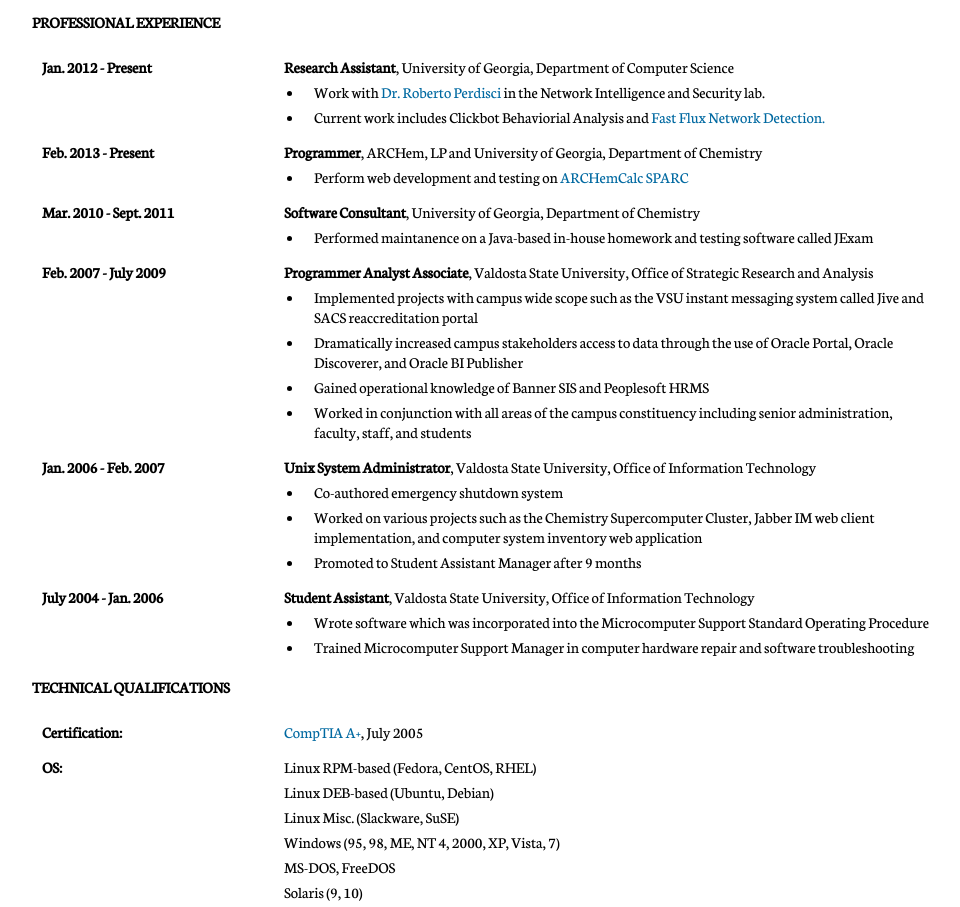
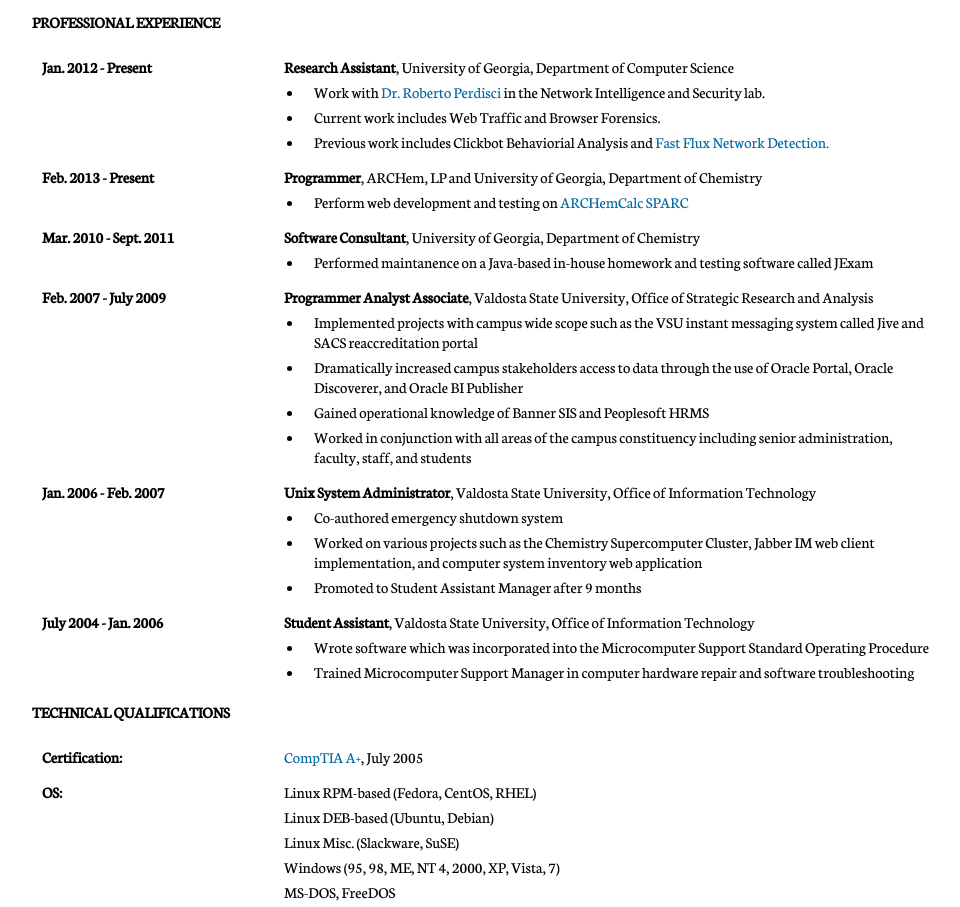
Before and after one commit to cjneasbi/home_page, a plain HTML site: page resume.html in a window 1280 px wide. Shown: the part 904-1811 px from the top of the page, without its empty margins (158-1118 px from the left). Drawn offline with Linux system fonts and the light colour scheme; a web font is replaced by a local one.

Commit message:
Updated resume.

```diff
--- a/resume.html
+++ b/resume.html
@@ -104,7 +104,8 @@
                                         <p><span class="bspan">Research Assistant</span>, University of Georgia, Department of Computer Science</p>
                                         <ul>
                                                 <li>Work with <a href="http://www.cs.uga.edu/~perdisci/">Dr. Roberto Perdisci</a> in the Network Intelligence and Security lab.</li>
-						<li>Current work includes Clickbot Behaviorial Analysis and <a href="http://code.google.com/p/fluxbuster/">
+						<li>Current work includes Web Traffic and Browser Forensics.</li>
+						<li>Previous work includes Clickbot Behaviorial Analysis and <a href="http://code.google.com/p/fluxbuster/">
 						Fast Flux Network Detection.</a>
                                         </ul>
                                 </div>
```
